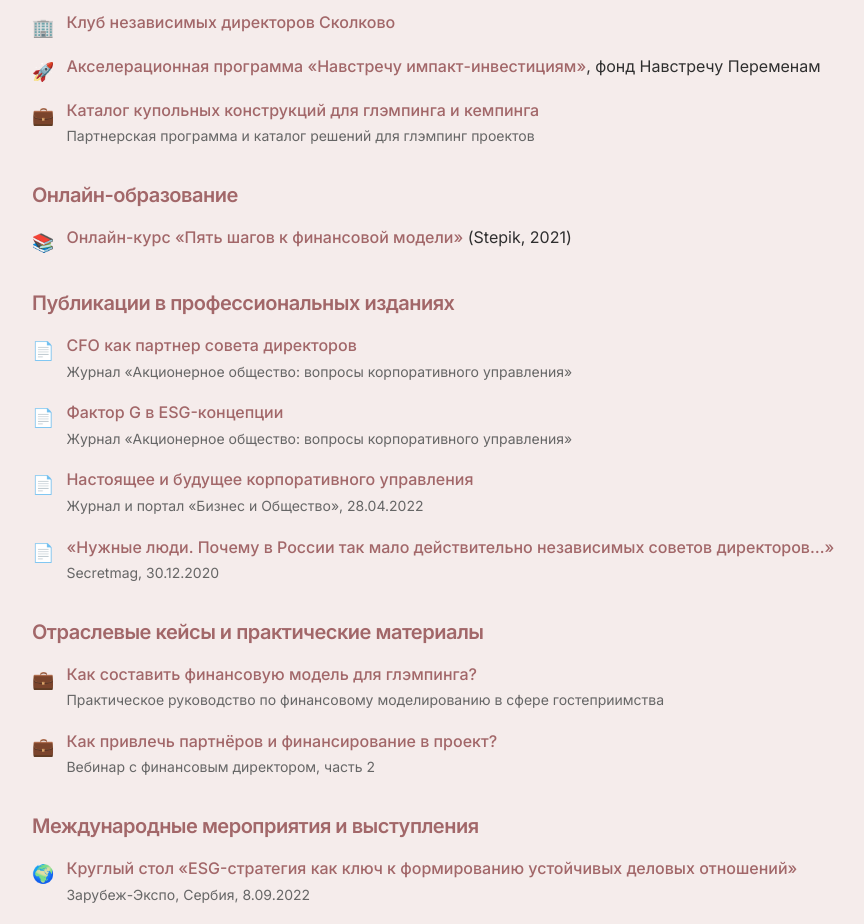
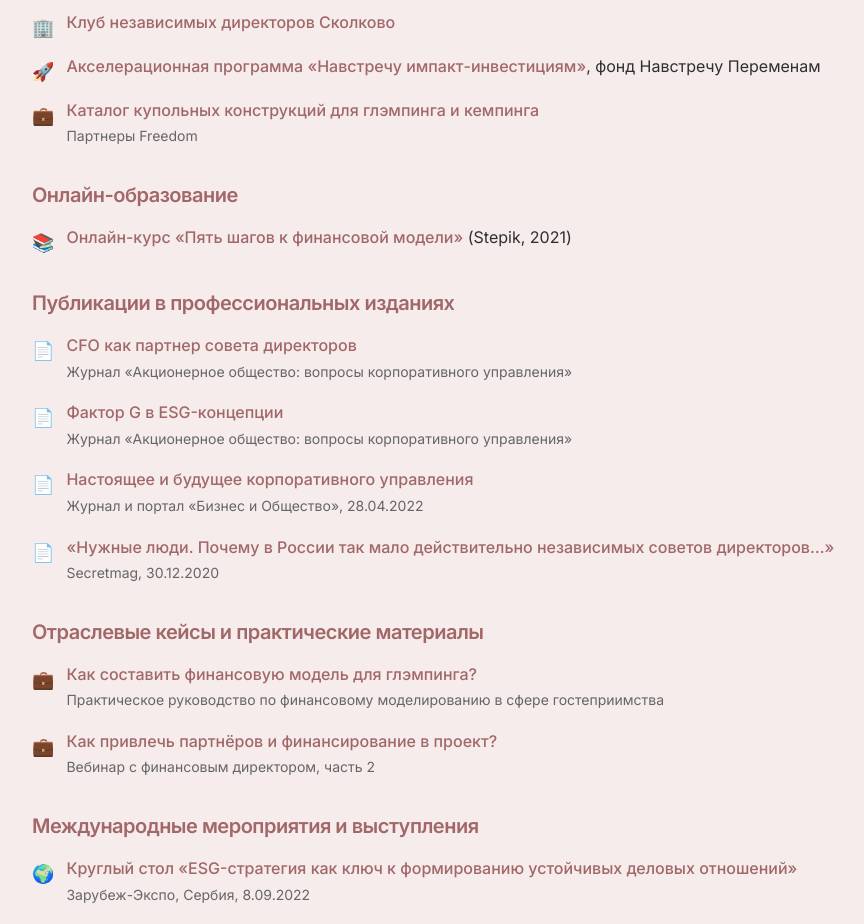
Before and after one commit to svetlanarad2030/svetlana-radchenko-landing, a Next.js app: page /about in a window 1280 px wide. Shown: the part 1260-2184 px from the top of the page, without its empty margins (176-1040 px from the left). Built offline with nearby package versions, Linux system fonts and the light colour scheme.

Commit message:
freedom partenrs

```diff
--- a/src/app/about/page.tsx
+++ b/src/app/about/page.tsx
@@ -180,7 +180,7 @@ export default function AboutPage(): ReactElement {
                     >
                       Каталог купольных конструкций для глэмпинга и кемпинга
                     </a><br />
-                    <span className="text-sm text-text-secondary">Партнерская программа и каталог решений для глэмпинг проектов</span>
+                    <span className="text-sm text-text-secondary">Партнеры Freedom</span>
                   </span>
                 </li>
               </ul>
--- a/src/app/en/about/page.tsx
+++ b/src/app/en/about/page.tsx
@@ -180,7 +180,7 @@ export default function EnglishAboutPage(): ReactElement {
                     >
                       Dome Structures Catalog for Glamping and Camping
                     </a><br />
-                    <span className="text-sm text-text-secondary">Partnership program and catalog of solutions for glamping projects</span>
+                    <span className="text-sm text-text-secondary">Freedom Partners</span>
                   </span>
                 </li>
               </ul>
```
